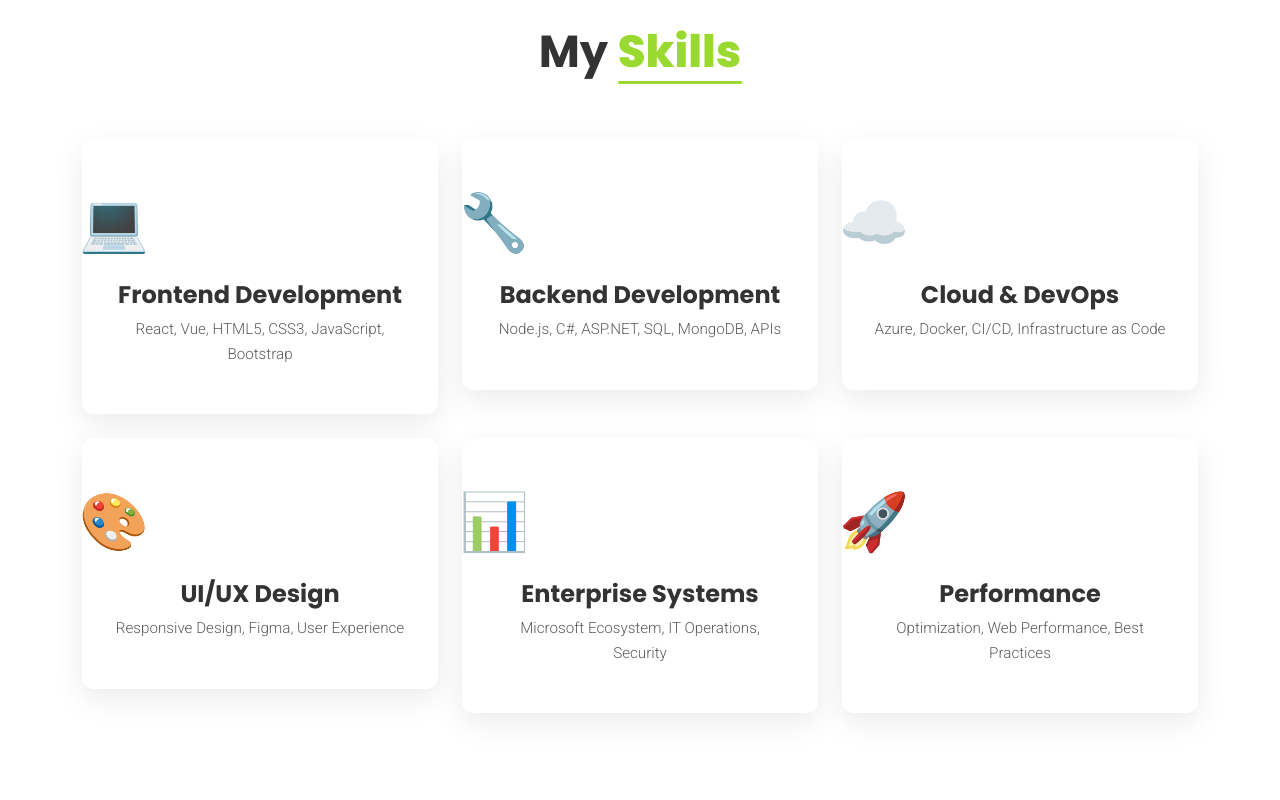
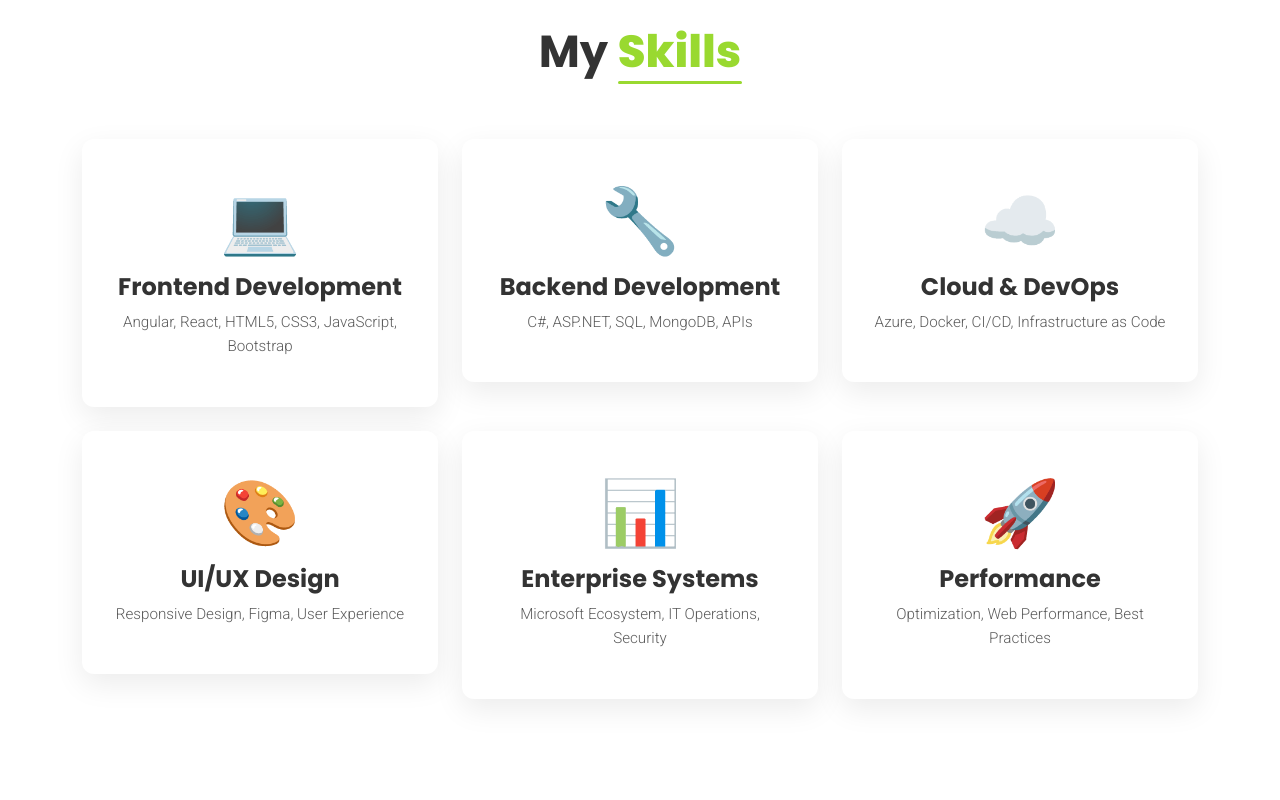
Before and after one commit to mohamedmahroofa/portfolio, a website built with Vite: page index.html in a window 1280 px wide. Shown: the part 1960-2760 px from the top of the page. Built offline with nearby package versions, Linux system fonts and the light colour scheme.

Commit message:
Added the right margin size and also updated the contact us section

```diff
--- a/css/style.css
+++ b/css/style.css
@@ -460,11 +460,11 @@ section {
     cursor: pointer;
 }
 
-.skill-card-1 { animation-delay: 0.1s; }
-.skill-card-2 { animation-delay: 0.2s; }
-.skill-card-3 { animation-delay: 0.3s; }
-.skill-card-4 { animation-delay: 0.4s; }
-.skill-card-5 { animation-delay: 0.5s; }
+.skill-card-1 { animation-delay: 0.6s; }
+.skill-card-2 { animation-delay: 0.6s; }
+.skill-card-3 { animation-delay: 0.6s; }
+.skill-card-4 { animation-delay: 0.6s; }
+.skill-card-5 { animation-delay: 0.6s; }
 .skill-card-6 { animation-delay: 0.6s; }
 
 .skill-card::before {
@@ -496,14 +496,9 @@ section {
 }
 
 .skill-icon {
-    font-size: 3.5rem;
-    margin-bottom: 20px;
-    animation: bounce 2s infinite;
-    animation-delay: 0.5s;
-    display: flex;
-    justify-content: center;
-    align-items: center;
-    width: 100%;
+    width: fit-content;
+    margin: auto;
+    font-size: 4rem;
 }
 
 .skill-card:hover .skill-icon {
--- a/index.html
+++ b/index.html
@@ -110,14 +110,14 @@
                     <div class="skill-card skill-card-1">
                         <div class="skill-icon">💻</div>
                         <h3>Frontend Development</h3>
-                        <p class="skill-text">React, Vue, HTML5, CSS3, JavaScript, Bootstrap</p>
+                        <p class="skill-text">Angular, React, HTML5, CSS3, JavaScript, Bootstrap</p>
                     </div>
                 </div>
                 <div class="col-md-6 col-lg-4">
                     <div class="skill-card skill-card-2">
                         <div class="skill-icon">🔧</div>
                         <h3>Backend Development</h3>
-                        <p class="skill-text">Node.js, C#, ASP.NET, SQL, MongoDB, APIs</p>
+                        <p class="skill-text">C#, ASP.NET, SQL, MongoDB, APIs</p>
                     </div>
                 </div>
                 <div class="col-md-6 col-lg-4">
@@ -221,11 +221,11 @@
     <section class="contact-section" id="contact">
         <div class="container py-5 text-center">
             <h2 class="section-title">Let's <span class="accent-text">Connect</span></h2>
-            <p class="section-subtitle">
+            <p class="section-subtitle text-light">
                 I'm always interested in hearing about new projects and opportunities.
             </p>
             <div class="contact-buttons">
-                <a href="mailto:your-email@example.com" class="btn btn-primary btn-lg btn-animated">Send Me Email</a>
+                <a href="mailto:ahm.sheedh@gmail.com" class="btn btn-primary btn-lg btn-animated">Send Me Email</a>
                 <a href="https://www.linkedin.com/in/ahmed-sheedh/" class="btn btn-outline-light btn-lg" target="_blank">Visit LinkedIn</a>
             </div>
         </div>
```
